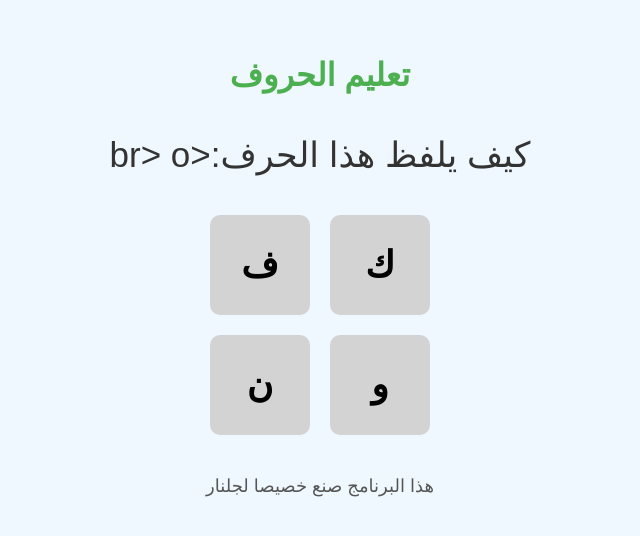
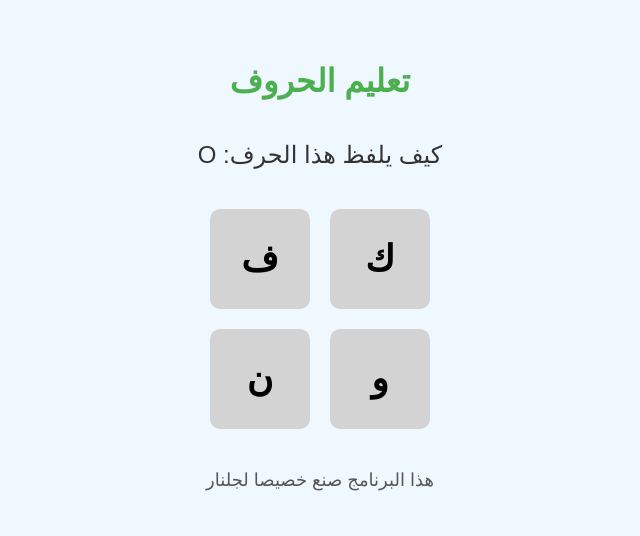
Before and after one commit to Ali78532/Letters-for-gulnal, a plain HTML site: page index.html in a window 1280 px wide. Shown: the part 134-670 px from the top of the page, without its empty margins (320-960 px from the left). Drawn offline with Linux system fonts and the light colour scheme.

Commit message:
index.html

```diff
--- a/index.html
+++ b/index.html
@@ -3,7 +3,7 @@
 <head>
     <meta charset="UTF-8">
     <meta name="viewport" content="width=device-width, initial-scale=1.0">
-    <title>الحروف</title>
+    <title>لعبة تعليم الحروف الإنجليزية</title>
     <style>
         body {
             font-family: Arial, sans-serif;
@@ -26,7 +26,7 @@
             align-items: center;
         }
         .question {
-            font-size: 35px;
+            font-size: 24px;
             margin: 20px;
         }
         .options {
@@ -82,12 +82,12 @@
         const excludedLetters = ['U', 'G', 'L', 'I', 'X', 'C', 'V'];
 
         // إنشاء قائمة الحروف مع استثناء بعض الحروف
-        const letters = "abcdefghijklmnopqrstuvwxyz".split("").filter(letter => !excludedLetters.includes(letter));
+        const letters = "ABCDEFGHIJKLMNOPQRSTUVWXYZ".split("").filter(letter => !excludedLetters.includes(letter));
         const arabicPronunciations = {
-            'a': 'ا', 'b': 'ب', 'd': 'د', 'e': 'ي', 'f': 'ف', 'h': 'هـ',
-            'j': 'ج', 'k': 'ك', 'm': 'م', 'n': 'ن', 'o': 'و', 'p': 'ب',
-            'q': 'ك', 'r': 'ر', 's': 'س', 't': 'ت', 'w': 'و',
-            'y': 'ي', 'z': 'ز'
+            'A': 'ا', 'B': 'ب', 'D': 'د', 'E': 'ي', 'F': 'ف', 'H': 'ه',
+            'J': 'ج', 'K': 'ك', 'M': 'م', 'N': 'ن', 'O': 'و', 'P': 'ب',
+            'Q': 'ك', 'R': 'ر', 'S': 'س', 'T': 'ت', 'W': 'و',
+            'Y': 'ي', 'Z': 'ز'
         };
 
         const questionElement = document.querySelector('.question');
@@ -111,7 +111,7 @@
             const options = [...wrongOptions, correctAnswer].sort(() => Math.random() - 0.5);
 
             // عرض السؤال
-            questionElement.textContent = `كيف يلفظ هذا الحرف:<br> ${randomLetter}`;
+            questionElement.textContent = `كيف يلفظ هذا الحرف: ${randomLetter}`;
 
             // إعادة تعيين الخيارات
             optionsElement.innerHTML = '';
```
